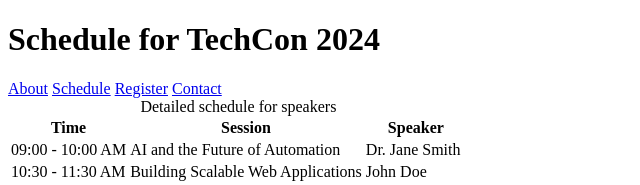
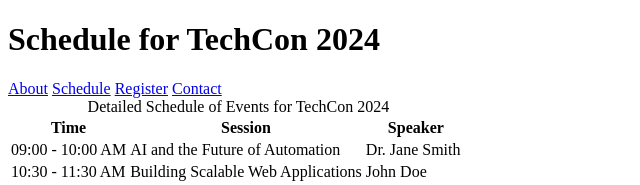
Before and after one commit to jamiloussama/TechCon_HTML, a plain HTML site: page techcon_website/schedule.html in a window 1280 px wide. Shown: the top 185 px of the page, without its empty margins (0-640 px from the left). Drawn offline with Linux system fonts and the light colour scheme.

Commit message:
schedule page added

```diff
--- a/techcon_website/schedule.html
+++ b/techcon_website/schedule.html
@@ -17,7 +17,7 @@
     </header>
     <main>
         <table>
-            <caption>Detailed schedule for speakers</caption>
+
             <thead>
                 <tr>
                     <th scope="col">Time</th>
@@ -47,6 +47,7 @@
                     <td>Michael Brown</td>
                 </tr>
             </tbody>
+            <caption>Detailed Schedule of Events for TechCon 2024</caption>
         </table>
     </main>
     <footer><p>copyright all rights reserved</p></footer>
```
